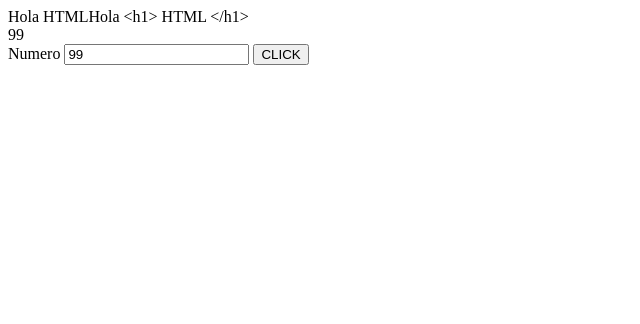
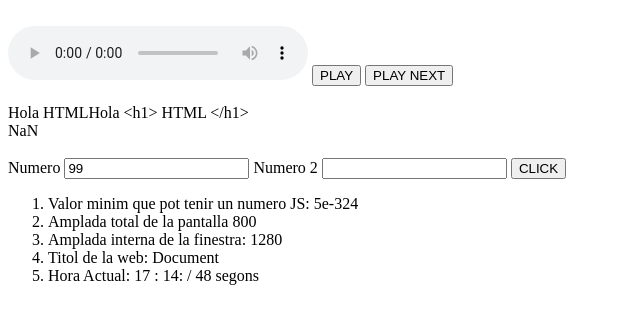
Before and after one commit to JowiMesas/M6-Intro, a plain HTML site: page index.html in a window 1280 px wide. Both pictures are taken after a click on the button "CLICK". Shown: the whole page, without its empty margins (0-640 px from the left). Drawn offline with Linux system fonts and the light colour scheme.

Commit message:
exemples

```diff
--- a/exemple.js
+++ b/exemple.js
@@ -10,5 +10,42 @@ let numero = input_numero.value
   resultat.innerText = numero;
 
   function sumaValors() {
-    resultat.innerText = input_numero.value;
+    let num1 = input_numero.value;
+    let num2 = document.getElementById("input_numero2").value;
+    if(isNaN(num1)) {
+      num1 = 0;
+    }
+    if (isNaN(num2)) {
+      num2 = 0;
+    }
+    resultat.innerText = parseFloat(num1) + parseFloat(num2);
   }
+
+  let audio = document.getElementById("audio");
+  function playAudio() {
+    audio.src = "DRUMC0.WAV";
+    audio.play();
+  }
+  function playAudio2() {
+    audio.src = "FANFARE1.WAV";
+    audio.play();
+  }
+  /**
+   * Crea un document HTML amb un div amb id “llista_propietats”. Programa amb JS que es creï una
+llista amb els següents missatges i amb els valors obtinguts dinàmicament:
+a. Valor mínim que pot tenir un número JS
+b. Amplada total de la pantalla
+c. Amplada interna de la finestra
+d. Títol de la web
+e. Hora actual
+   */
+  let data = new Date();
+  let llista =  document.getElementById("llista_propietats");
+  llista.innerHTML = `<ol> <li> Valor minim
+  que pot tenir un numero JS: ` +Number.MIN_VALUE + `</li>
+  <li> Amplada total de la pantalla `+ screen.width+` </li>
+  <li> Amplada interna de la finestra: `+window.innerWidth+` </li>
+  <li> Titol de la web: `+document.title+`</li>
+  <li> Hora Actual: `+ data.getHours()+` : `+ data.getMinutes() + `:
+  / `+data.getSeconds()+ ` segons </li>
+  </ol>`;
--- a/index.html
+++ b/index.html
@@ -7,11 +7,23 @@
     <script src="exemple.js" defer></script>
 </head>
 <body>
+
+    <br>
+    <audio controls id="audio">
+        <source src="DRUMC0.WAV" type="audio/wav">
+    </audio>
+    <button onclick="playAudio()">PLAY </button>
+    <button onclick="playAudio2()"> PLAY NEXT</button>
+    <br> <br>
     <div id="div_text"></div>
     <div id="resultat"></div>
+    <br>
     Numero <input id="input_numero" value="99" />
+    Numero 2 <input id="input_numero2"/>
     <button onclick="
     sumaValors();
     "> CLICK</button>
+    <br>
+    <div id="llista_propietats"></div>
 </body>
 </html>
```
Also changed, not shown: 2 other files.
